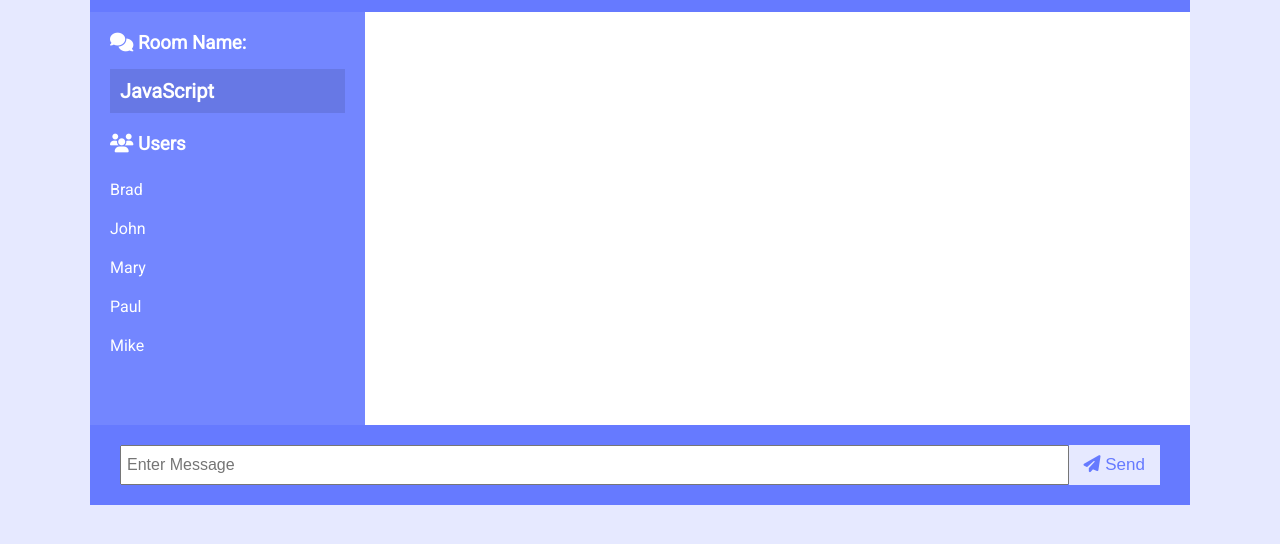
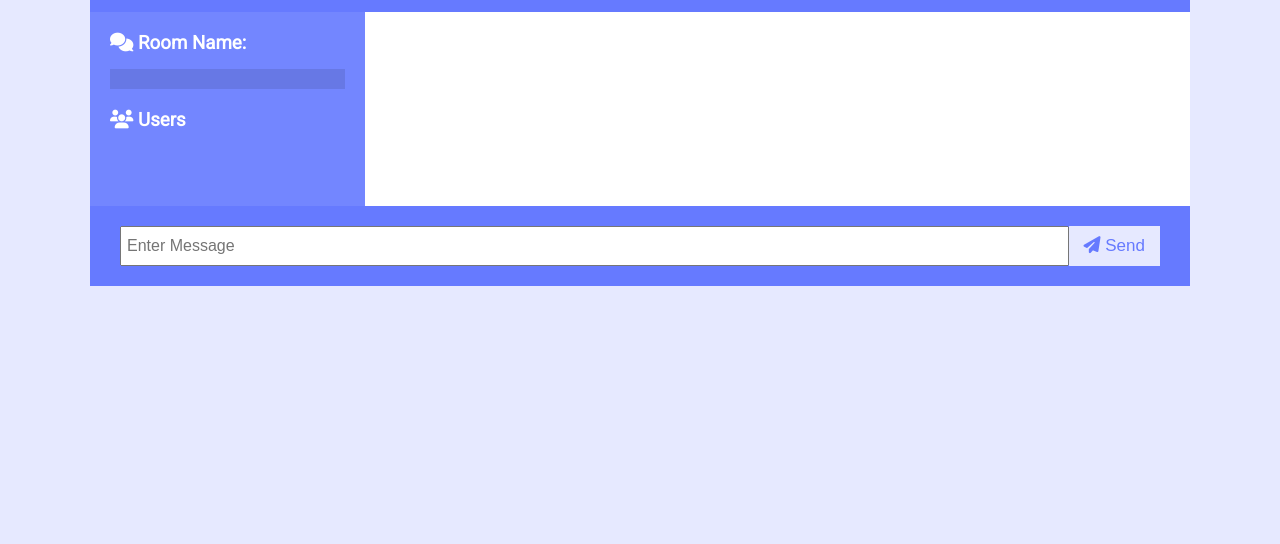
Before and after one commit to antonyTheRiskTaker/express-realtime-chatapp, a website: page public/chat.html in a window 1280 px wide. Shown: the part 86-630 px from the top of the page. Drawn offline with nearby package versions, Linux system fonts and the light colour scheme; no server answers.

Commit message:
removed hardcoded elements

```diff
--- a/public/chat.html
+++ b/public/chat.html
@@ -26,14 +26,10 @@
     <main class="chat-main">
       <div class="chat-sidebar">
         <h3><i class="fas fa-comments"></i> Room Name:</h3>
-        <h2 id="room-name">JavaScript</h2>
+        <h2 id="room-name"></h2>
         <h3><i class="fas fa-users"></i> Users</h3>
         <ul id="users">
-          <li>Brad</li>
-          <li>John</li>
-          <li>Mary</li>
-          <li>Paul</li>
-          <li>Mike</li>
+          <!-- Hardcoded list items of names were here -->
         </ul>
       </div> <!-- "chat-sidebar" ends -->
       <div class="chat-messages">
```
